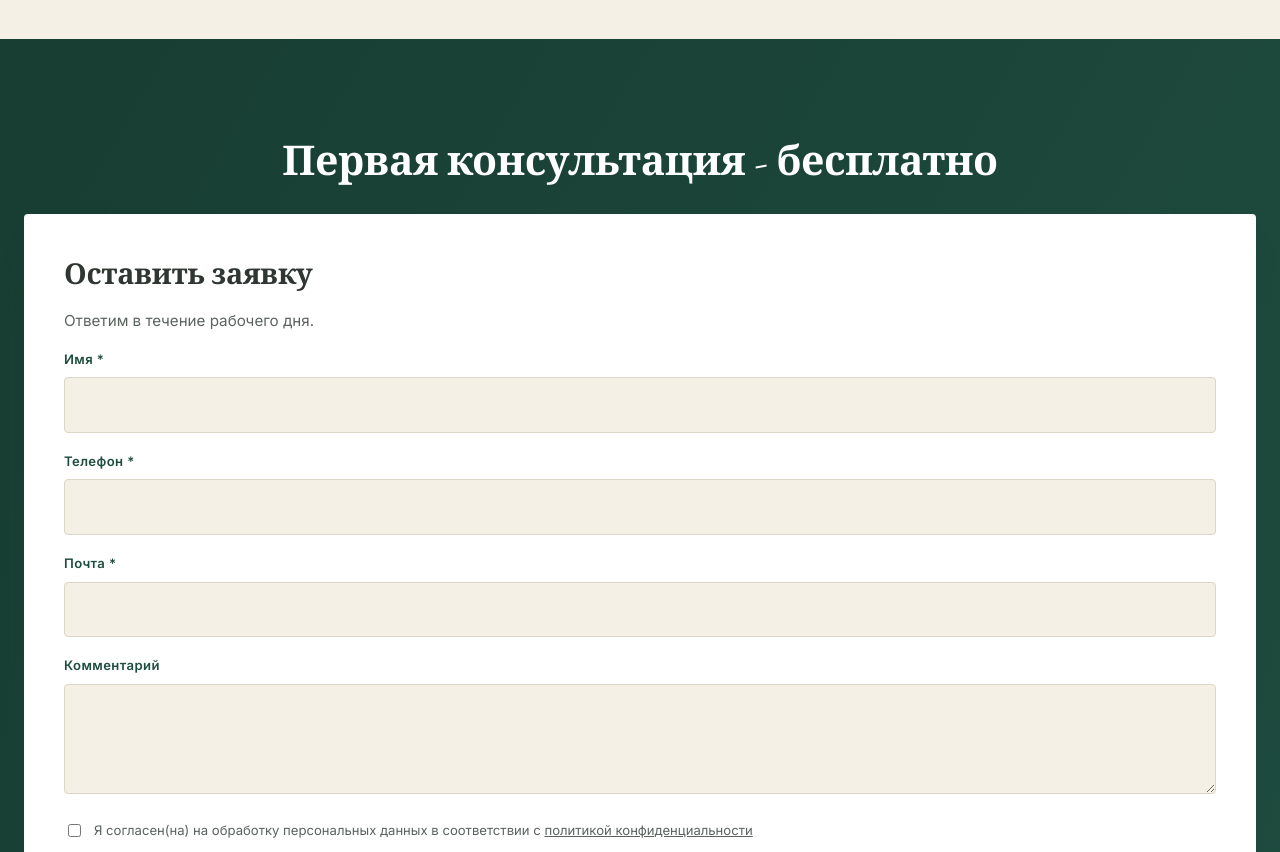
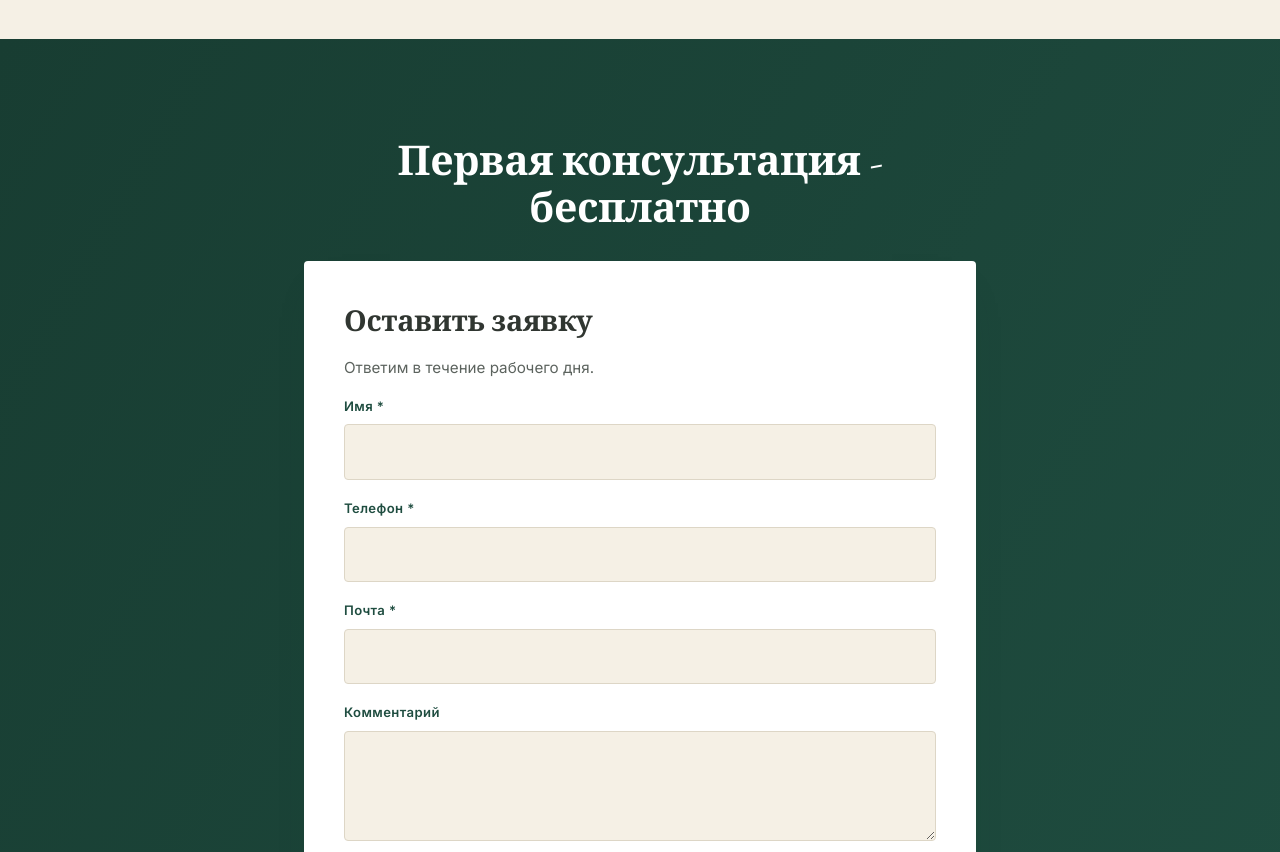
Before and after one commit to Kibosh13/lex-georgia-site, a plain HTML site: page index.html in a window 1280 px wide. Shown: the part 5540-6392 px from the top of the page. Drawn offline with nearby package versions, Linux system fonts and the light colour scheme.

Commit message:
Сузить форму заявки, чтобы она не растягивалась на всю ширину
Co-authored-by: Cursor <cursoragent@cursor.com>

```diff
--- a/css/style.css
+++ b/css/style.css
@@ -264,9 +264,9 @@ p { margin: 0 0 1em; }
 .feature-note h4 { margin-bottom: 6px; }
 .feature-note p { margin: 0; }
 
-.form-screen { max-width: none; }
+.form-screen { max-width: 720px; margin-left: auto; margin-right: auto; }
 .form-screen > h2 { color: #fff; text-align: center; margin: 0 0 28px; }
-.form-wide { width: 100%; max-width: none; }
+.form-wide { width: 100%; max-width: 720px; margin-left: auto; margin-right: auto; }
 
 .footer-icons { display: flex; gap: 10px; margin-top: 18px; }
 .footer-icons a {
```
